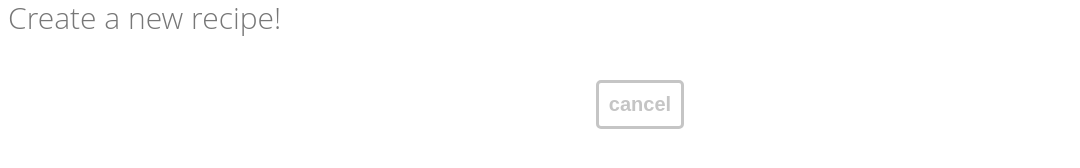
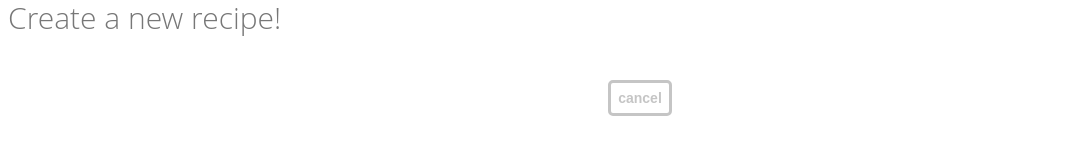
Before and after one commit to tortei1000/pantrify, a React (Create React App) app: page /#/wizard in a window 1280 px wide. Shown: the part 224-392 px from the top of the page, without its empty margins (0-1080 px from the left). Built offline with nearby package versions, Linux system fonts and the light colour scheme.

Commit message:
shoppinglist full size

```diff
--- a/src/stylesheets/_shopping_list.scss
+++ b/src/stylesheets/_shopping_list.scss
@@ -70,3 +70,20 @@
 
     }
   }
+
+  @media(min-width:1000px){
+    .buttons_container{
+      max-width: 900px;
+      margin-left: auto;
+      margin-right: auto;
+      button{
+        font-size: 14px;
+      }
+
+    }
+    .shopping_container{
+      max-width: 900px;
+      margin-left: auto;
+      margin-right: auto;
+    }
+  }
```
